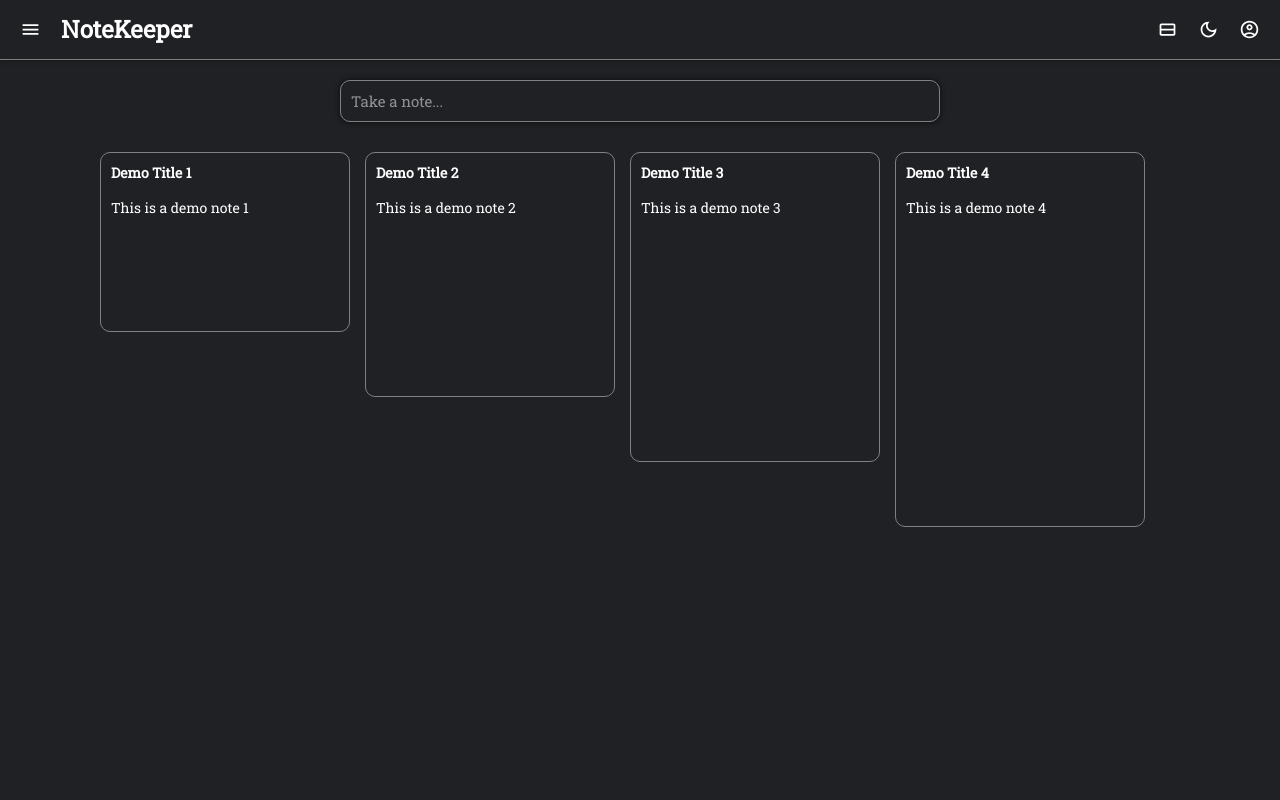
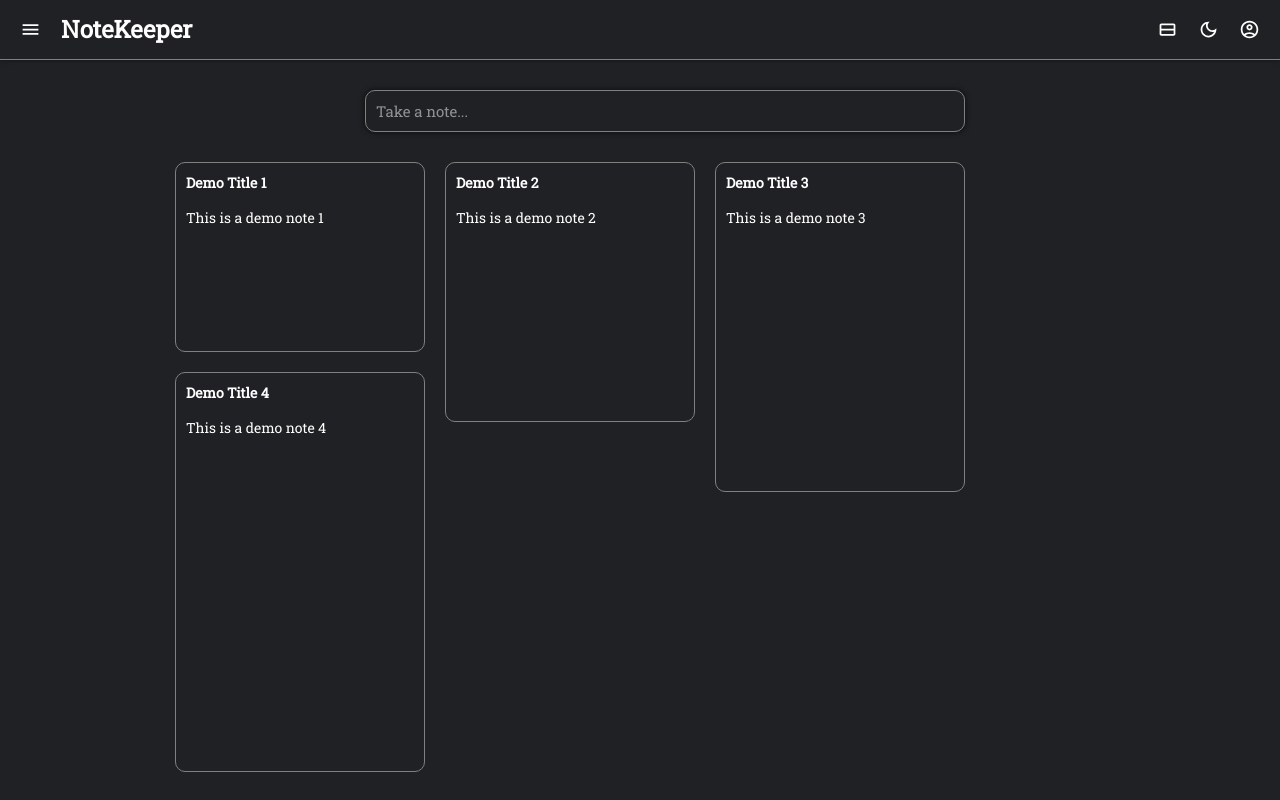
Before and after one commit to RahulGusai/note-keeper, a React (Create React App) app: page / in a window 1280 px wide. Built offline with nearby package versions, Linux system fonts and the light colour scheme.

Commit message:
Auto calculation of number of columns

```diff
--- a/src/App.js
+++ b/src/App.js
@@ -32,6 +32,7 @@ export default function App() {
     content: false,
     title: false,
   });
+  const [latestNoteId, setLatestNoteId] = useState(null);
 
   function getHeightClass(contentRef) {
     const numberOfLines = countLines(contentRef.current.innerHTML);
@@ -70,6 +71,7 @@ export default function App() {
             ...notes,
           };
         });
+        setLatestNoteId(newNoteId);
       }
 
       setIsExpanded(false);
@@ -141,7 +143,11 @@ export default function App() {
             isDefaultTextLoaded={isDefaultTextLoaded}
             setisDefaultTextLoaded={setisDefaultTextLoaded}
           ></NewNote>
-          <NoteList setEditingNote={setEditingNote} notes={notes}></NoteList>
+          <NoteList
+            setEditingNote={setEditingNote}
+            notes={notes}
+            latestNoteId={latestNoteId}
+          ></NoteList>
         </div>
       </div>
 
--- a/src/home.css
+++ b/src/home.css
@@ -18,8 +18,12 @@
 .notesContainer {
   display: flex;
   flex-direction: column;
-  margin-top: 60px;
   align-items: center;
+  width: 100%;
+  padding-top: 30px;
+  padding-left: 150px;
+  padding-right: 100px;
+  padding-bottom: 100px;
 }
 
 .overlayContainer {
--- a/src/home/newNote.css
+++ b/src/home/newNote.css
@@ -3,7 +3,6 @@
   width: 600px;
   min-height: 25px;
   padding: 10px;
-  margin-top: 20px;
   flex-direction: column;
   justify-content: center;
   align-items: flex-start;
--- a/src/home/noteList.css
+++ b/src/home/noteList.css
@@ -4,6 +4,7 @@
   margin-right: 50px;
   margin-top: 30px;
   grid-auto-rows: 50px;
-  grid-gap: 15px;
-  grid-template-columns: repeat(6, 1fr);
+  grid-gap: 20px;
+  width: 100%;
+  grid-template-columns: repeat(auto-fill, 250px);
 }
--- a/src/home/noteList.js
+++ b/src/home/noteList.js
@@ -2,11 +2,17 @@ import { Note } from './note';
 import './noteList.css';
 
 export function NoteList(props) {
-  const { notes, setEditingNote } = props;
+  const { notes, setEditingNote, latestNoteId } = props;
 
   return (
     <div className="noteListContainer">
+      {latestNoteId && (
+        <Note setEditingNote={setEditingNote} note={notes[latestNoteId]}></Note>
+      )}
       {Object.values(notes).map((note) => {
+        if (note.id === latestNoteId) {
+          return <></>;
+        }
         return <Note setEditingNote={setEditingNote} note={note}></Note>;
       })}
     </div>
--- a/src/menu/navBar.css
+++ b/src/menu/navBar.css
@@ -5,7 +5,6 @@
   box-shadow: 0px 0px 5px rgba(0, 0, 0, 0.5);
   border-bottom: 1px solid grey;
   z-index: 100;
-  position: fixed;
   display: flex;
   align-items: center;
   justify-content: space-between;
```
